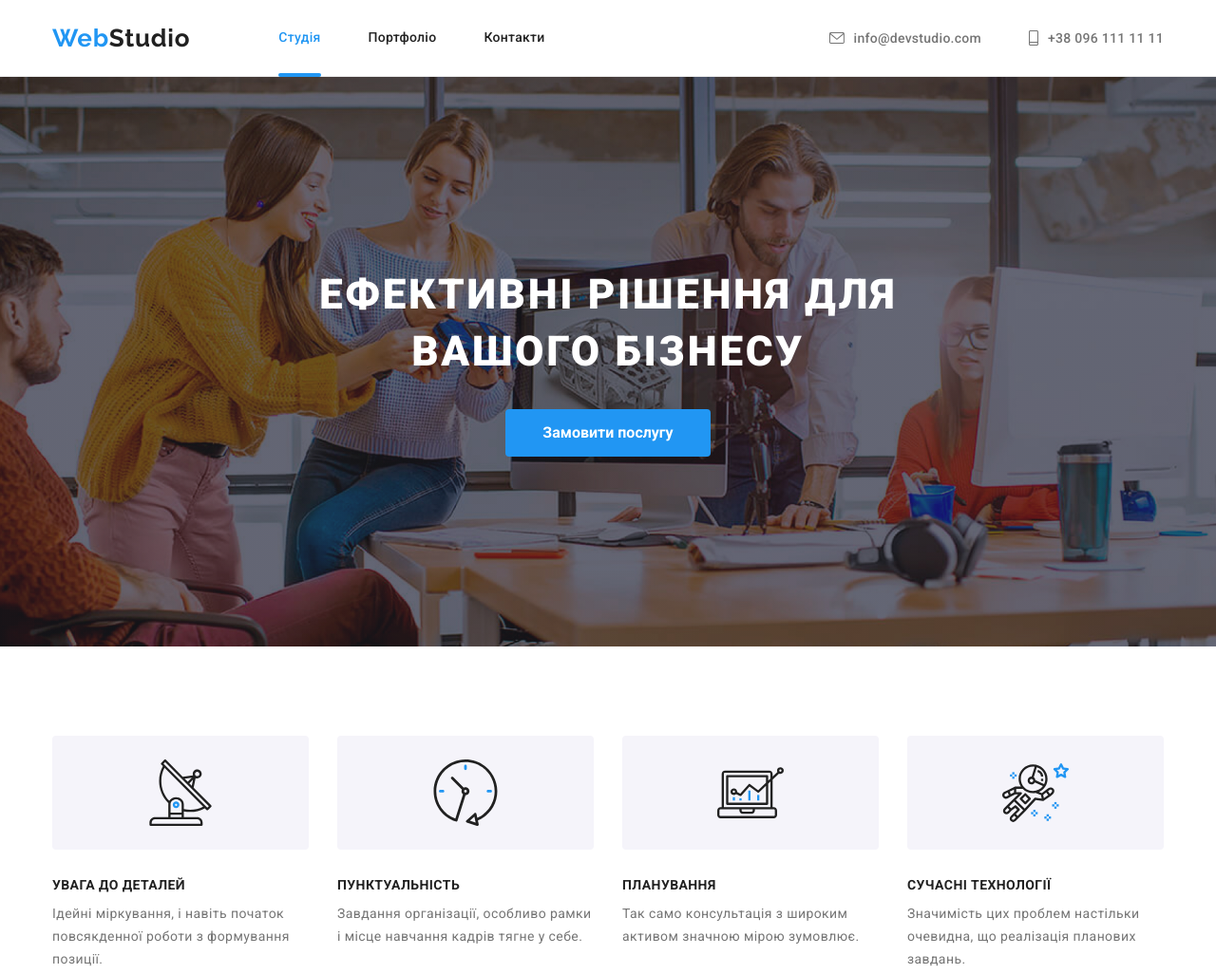
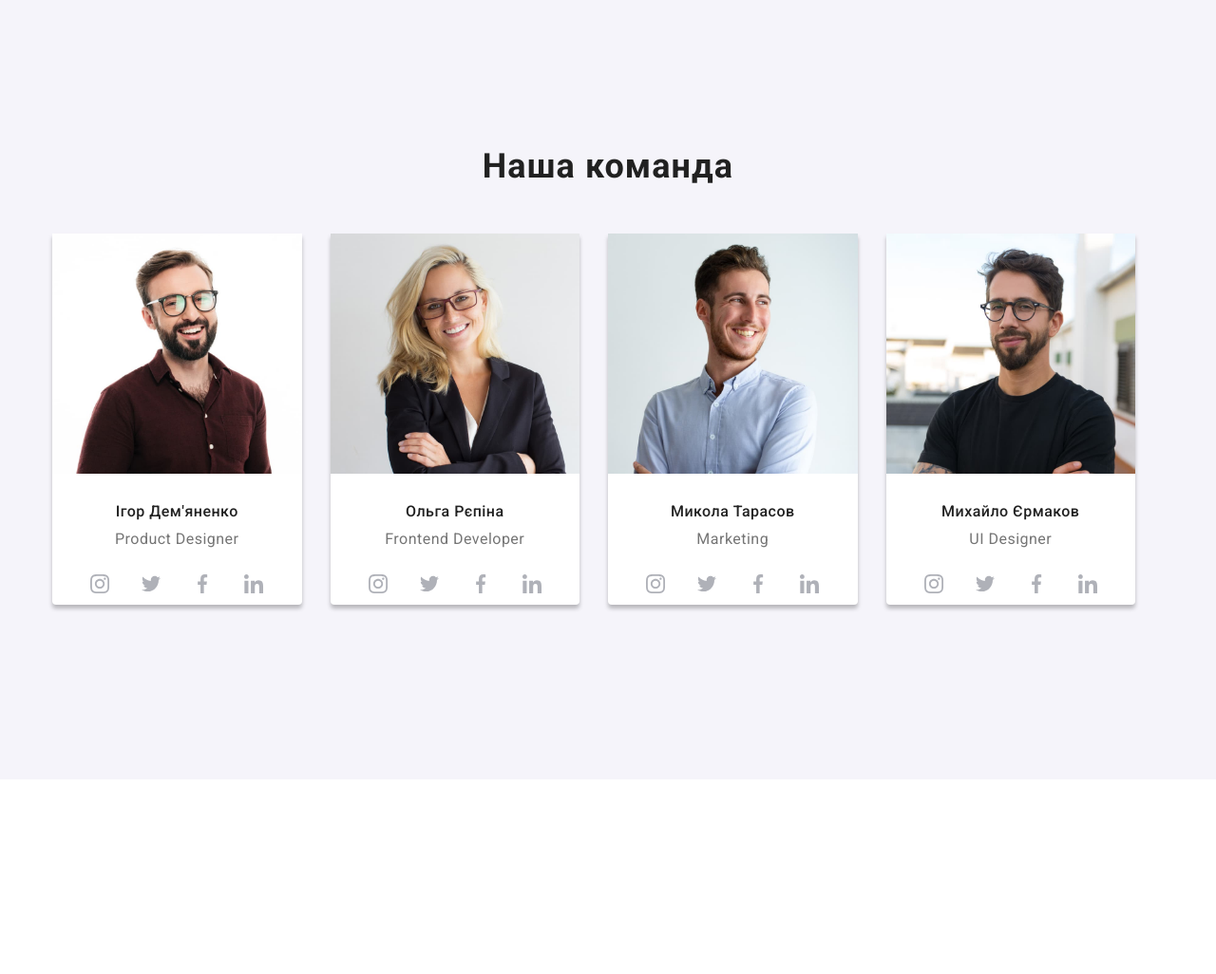
Before and after one commit to Kilativ54/goit-markup-hw-08, a plain HTML site: page index.html in a window 1280 px wide. Shown: the top 1026 px of the page at 95% size. After the commit the page ends 821 px from the top, so only its background shows below. Drawn offline with nearby package versions, Linux system fonts and the light colour scheme.

Commit message:
адаптивна верстка сеції "наша команда"

```diff
--- a/index.html
+++ b/index.html
@@ -19,7 +19,7 @@
   </head>
 
   <body>
-    <header>
+    <!-- <header>
       <div class="container head">
         <nav class="nav-main">
           <a class="logo link" href="" title="Головна сторінка"
@@ -62,9 +62,9 @@
           </li>
         </ul>
       </div>
-    </header>
+    </header> -->
     <main>
-      <section class="hero">
+      <!-- <section class="hero">
         <h1 class="hero-tytle">
           Ефективні рішення для <br />
           вашого бізнесу
@@ -72,8 +72,8 @@
         <button class="button link" type="button" data-modal-open>
           <span class="button-first">Замовити послугу</span>
         </button>
-      </section>
-      <section class="benefits">
+      </section> -->
+      <!-- <section class="benefits">
         <div class="container container-benefits">
           <h2 hidden>Особливості</h2>
           <ul class="nav-main__ul">
@@ -126,8 +126,8 @@
             </li>
           </ul>
         </div>
-      </section>
-      <section class="our-work">
+      </section> -->
+      <!-- <section class="our-work">
         <div class="container work">
           <h2 class="our-work__tytle">Чим ми займаємося</h2>
           <ul class="nav-main__ul work">
@@ -160,7 +160,7 @@
             </li>
           </ul>
         </div>
-      </section>
+      </section> -->
       <section class="our-team">
         <div class="container">
           <h2 class="team">Наша команда</h2>
@@ -169,7 +169,7 @@
               <img
                 class="img"
                 src="images/people4.jpg"
-                width="270"
+                width="100%"
                 alt="зображення людини"
               />
               <p class="team-name">Ігор Дем'яненко</p>
@@ -205,7 +205,7 @@
               <img
                 class="img"
                 src="images/people5.jpg"
-                width="270"
+                width="100%"
                 alt="зображення людини"
               />
               <p class="team-name">Ольга Рєпіна</p>
@@ -241,7 +241,7 @@
               <img
                 class="img"
                 src="images/people6.jpg"
-                width="270"
+                width="100%"
                 alt="зображення людини"
               />
               <p class="team-name">Микола Тарасов</p>
@@ -277,7 +277,7 @@
               <img
                 class="img"
                 src="images/people7.jpg"
-                width="270"
+                width="100%"
                 alt="зображення людини"
               />
               <p class="team-name">Михайло Єрмаков</p>
@@ -312,7 +312,7 @@
           </ul>
         </div>
       </section>
-      <section class="customer">
+      <!-- <section class="customer">
         <div class="container customer-div">
           <h2 class="our-work__tytle tytle-costomer">Постійні клієнти</h2>
           <ul class="our-work__customer">
@@ -354,9 +354,9 @@
             </li>
           </ul>
         </div>
-      </section>
+      </section> -->
     </main>
-    <footer class="foot-main">
+    <!-- <footer class="foot-main">
       <div class="foot-together">
         <div class="foot">
           <a class="foot-main__logo link" href="" title="Головна сторінка"
@@ -437,8 +437,8 @@
           </button>
         </form>
       </div>
-    </footer>
-    <div class="modal-backdrop is-hidden" data-modal>
+    </footer> -->
+    <!-- <div class="modal-backdrop is-hidden" data-modal>
       <div class="modal">
         <button class="close-sign" data-modal-close>
           <svg class="vector" width="11" height="11">
@@ -516,7 +516,7 @@
           <button type="submit" class="button-modal">Відправити</button>
         </form>
       </div>
-    </div>
+    </div> -->
     <script src="./js/modal.js"></script>
   </body>
 </html>
--- a/sass/base/_container.scss
+++ b/sass/base/_container.scss
@@ -1,8 +1,35 @@
+$breakpoint: (
+  phone: 480px,
+  tablet: 768px,
+  desktop: 1200px,
+);
+
 .container,
-.foot-together {
-  width: 1200px;
+.foot-together{
+  // phone screen 0px & >
+  width:100%;
+  padding-left: 15px;
+  padding-right: 15px;
   margin-right: auto;
   margin-left: auto;
-  padding-right: 15px;
-  padding-left: 15px;
+//   phone screen 450px & >
+  @media screen and (min-widht: 480px){
+	max-width:450px;
+	padding-top:60px;
+	padding-bottom:60px;
+  }
+
+  // tablets screen 768px & >
+  @media screen and (min-width: 768px){
+    max-width: 768px;
+	 padding-top:60px;
+	 padding-bottom:60px;
+  }
+
+  // desktop screen 1200px & >
+  @media screen and (min-width: 1200px){
+    max-width: 1200px;
+    padding-right: 15px;
+    padding-left: 15px;
+  }
 }
--- a/sass/components/_our-team.scss
+++ b/sass/components/_our-team.scss
@@ -1,7 +1,12 @@
 .our-team {
-	padding-top: 94px;
-	padding-bottom: 94px;
+	padding-top: 60px;
+	padding-bottom: 60px;
 	background: #f5f4fa;
+	  @media screen and (min-width: 1200px){
+    padding-top: 94px;
+    padding-bottom: 94px;
+  }
+
  }
 
  .atim__tytle {
@@ -20,12 +25,17 @@
  }
  .our-work__tytle,
  .team {
-	margin-bottom: 50px;
-	font-size: 36px;
+	margin-bottom: 30px;
+	font-size: 28px;
 	line-height: 1.17;
 	text-align: center;
 	letter-spacing: 0.03em;
 	color: var(--tytle-color);
+	  @media screen and (min-width: 1200px){
+    font-size:36px;
+	 margin-bottom: 50px;
+  }
+
  }
 
  .team-name {
@@ -46,12 +56,21 @@
  }
 
  .nav-ul-team {
-	display: flex;
+	display: block;
 	list-style-type: none;
+	width: 100%;
+	@media screen and (min-width: 768px){
+	display:flex;
+	flex-wrap:wrap;
+	 }
  }
 
+//  .nav-ul-team > .item:not(:last-child) {
+// 	margin-right: 30px;
+//  }
+
  .nav-ul-team > .item:not(:last-child) {
-	margin-right: 30px;
+	margin-bottom: 30px;
  }
 
  .nav-ul-team > .item {
@@ -59,8 +78,21 @@
 	background: #ffffff;
 	border-bottom-left-radius: 4px;
 	border-bottom-right-radius: 4px;
-	padding-bottom: 30px;
+	// padding-bottom: 30px;
+	@media screen and (min-width: 768px){
+	width: calc((100% - 60px) / 2);
+	margin-left:30px;
+	margin-bottom:30px;
+	 }
+	 @media screen and (min-width: 1200px){
+		width: calc((100% - 120px) / 4);
+				 &:first-child {
+	margin-left: 0;
  }
+		 }
+
+
+	 }
 
  .nav-ul-team .social-item {
 	width: 44px;
@@ -71,7 +103,7 @@
 
  .nav-ul-team .social-item:last-child {
 	margin-right: 0;
- }
+	 }
 
  .nav-ul-team .social-icons {
 	display: flex;
--- a/sass/components/_regular-customer.scss
+++ b/sass/components/_regular-customer.scss
@@ -25,7 +25,7 @@
 	display: flex;
 	align-items: center;
 	justify-content: center;
-	width: 170px;
+	width: 100%;
 	height: 92px;
 	border: 1px solid #afb1b8;
 	border-radius: 4px;
--- a/sass/main.scss
+++ b/sass/main.scss
@@ -1,6 +1,6 @@
 @import "./utils/variables";
 @import "./base/_base.scss";
-@import "./components/body";
+@import "./base/body";
 @import "./components/header";
 @import "./components/footer";
 @import "./components/hero";
```
Also changed, not shown: css/main.css, css/main.min.css, 2 other files.
